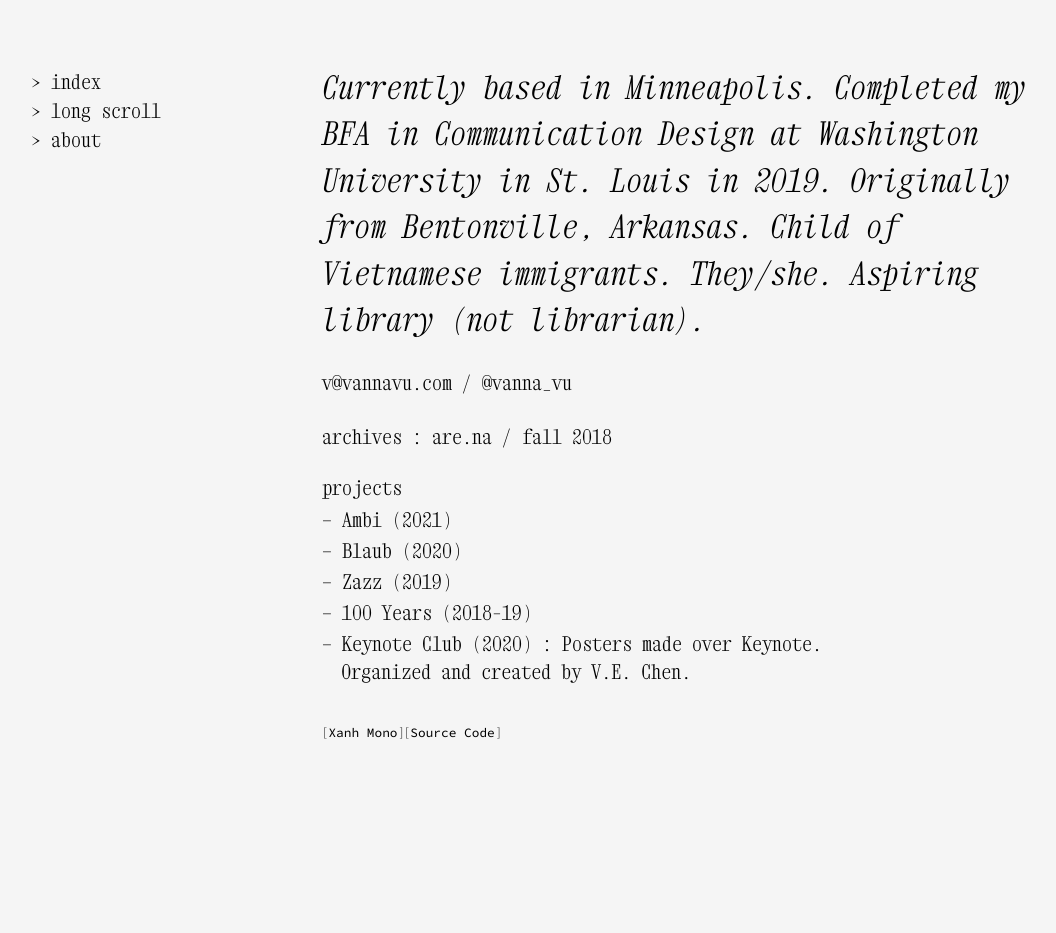
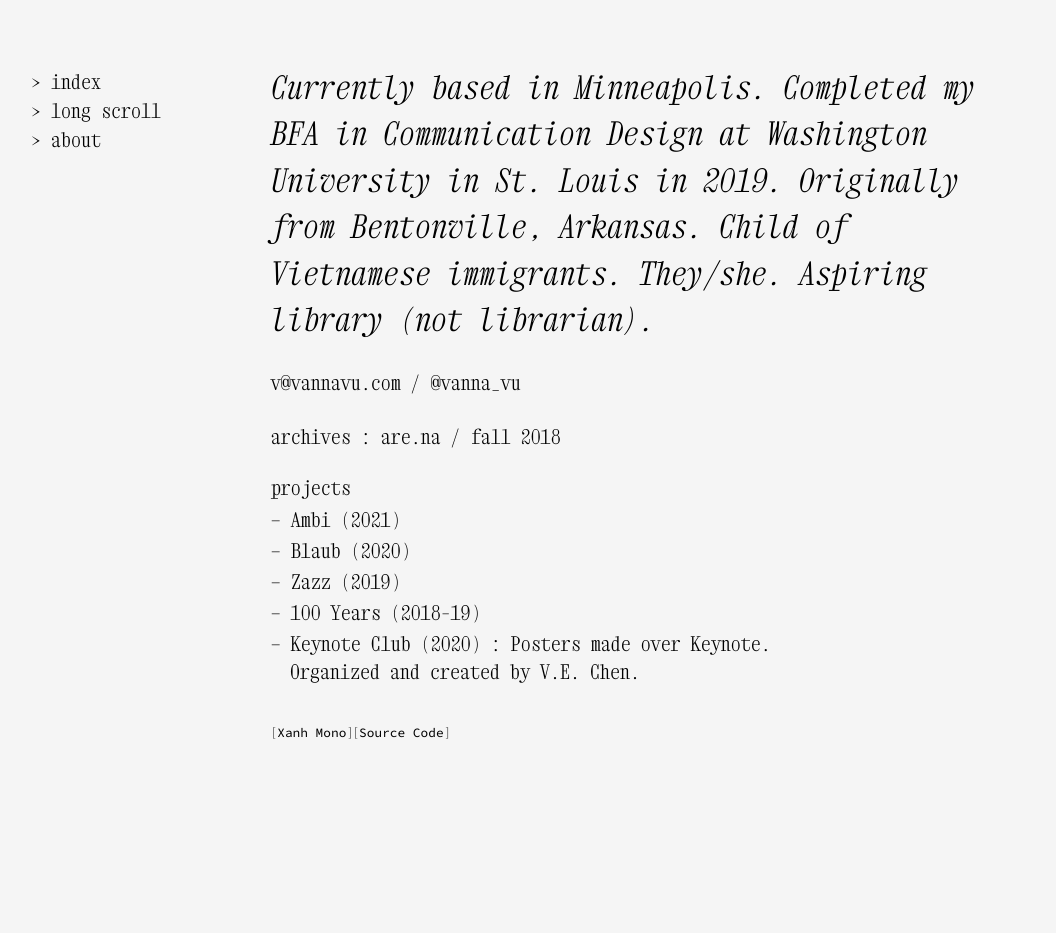
Before and after one commit to vannavu/vannavu.github.io, a Jekyll site: the page built from pages/index.md, in a window 1280 px wide. Shown: the whole page, without its empty margins (97-1153 px from the left). Built offline with Jekyll 4.4.1, drawn with Linux system fonts in a browser that asks for light colours.

Commit message:
resizing

```diff
--- a/assets/css/theme.css
+++ b/assets/css/theme.css
@@ -170,7 +170,7 @@ main blockquote img {
   position: sticky;
   top: 4rem;
   display: inline-block;
-  width: calc(25% - 50px);
+  width: calc(20% - 50px);
   animation: fadein 0.5s;
   padding-top: 0.18rem;
   font-family: Xanh Mono Regular, monospace;
@@ -272,7 +272,7 @@ h5 a:hover, h6 a:hover {
 main ul {
   padding-left: 1.75rem;
   border-left: 1px solid var(--txt);
-  width: 72%;
+  width: calc(80% - 50px);
   margin-bottom: 1rem;
   line-height: 1.7rem;
 }
```
